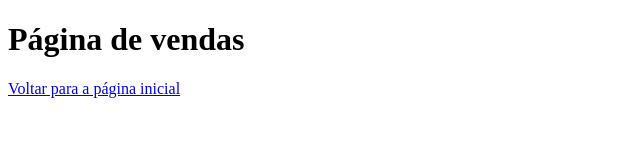
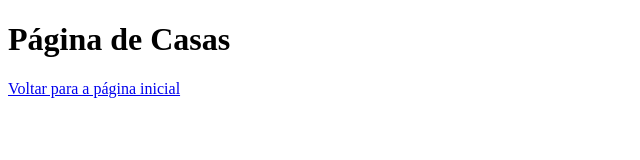
Before and after one commit to Lucas8407/aulagithub, a plain HTML site: page vendas.html in a window 1280 px wide. Shown: the full height of the page, 0-640 px from the left. Drawn offline with Linux system fonts and the light colour scheme.

Commit message:
Update vendas.html

```diff
--- a/vendas.html
+++ b/vendas.html
@@ -8,7 +8,7 @@
 </head>
 <body>
 
-    <h1>Página de vendas</h1>
+    <h1>Página de Casas</h1>
     <a href="index.html">Voltar para a página inicial</a>
 
 </body>
```
